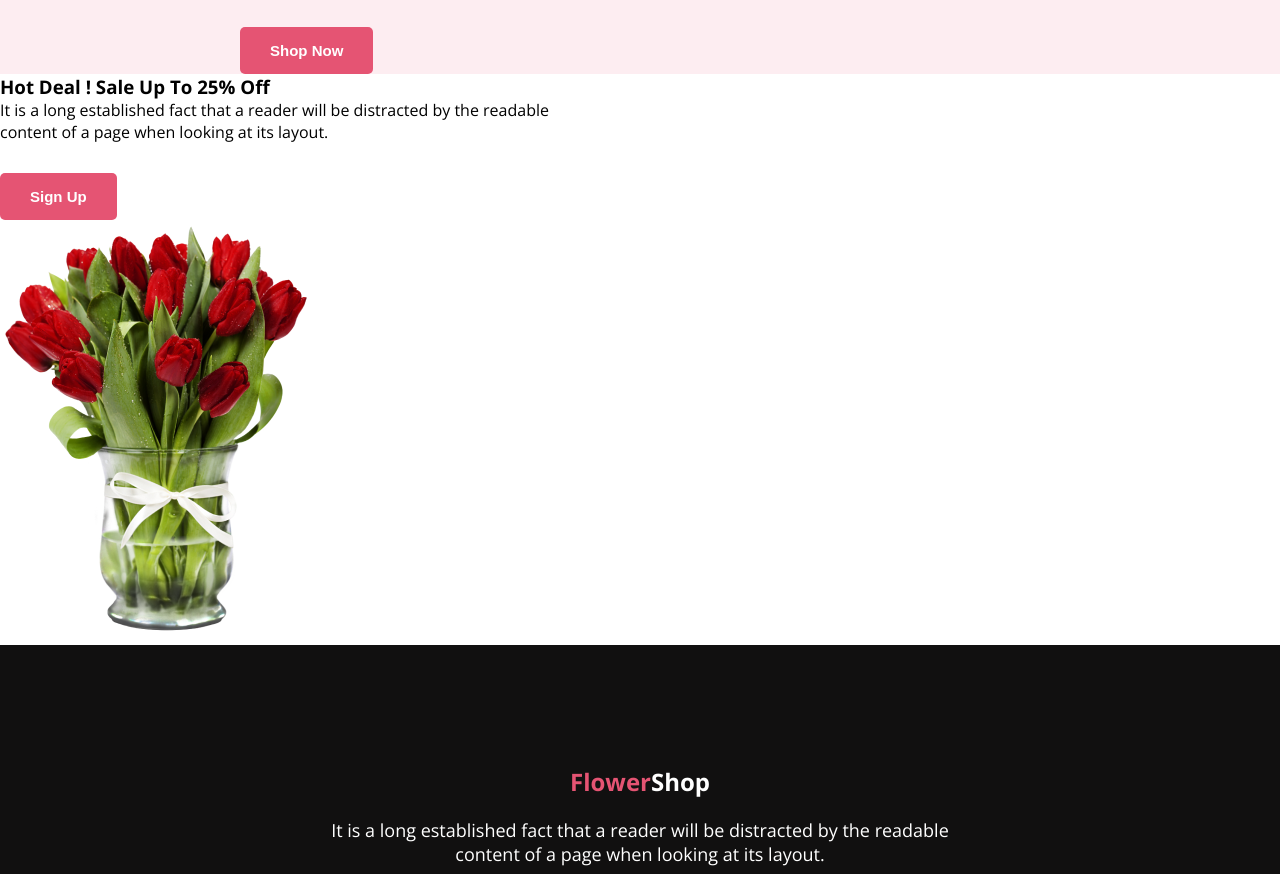
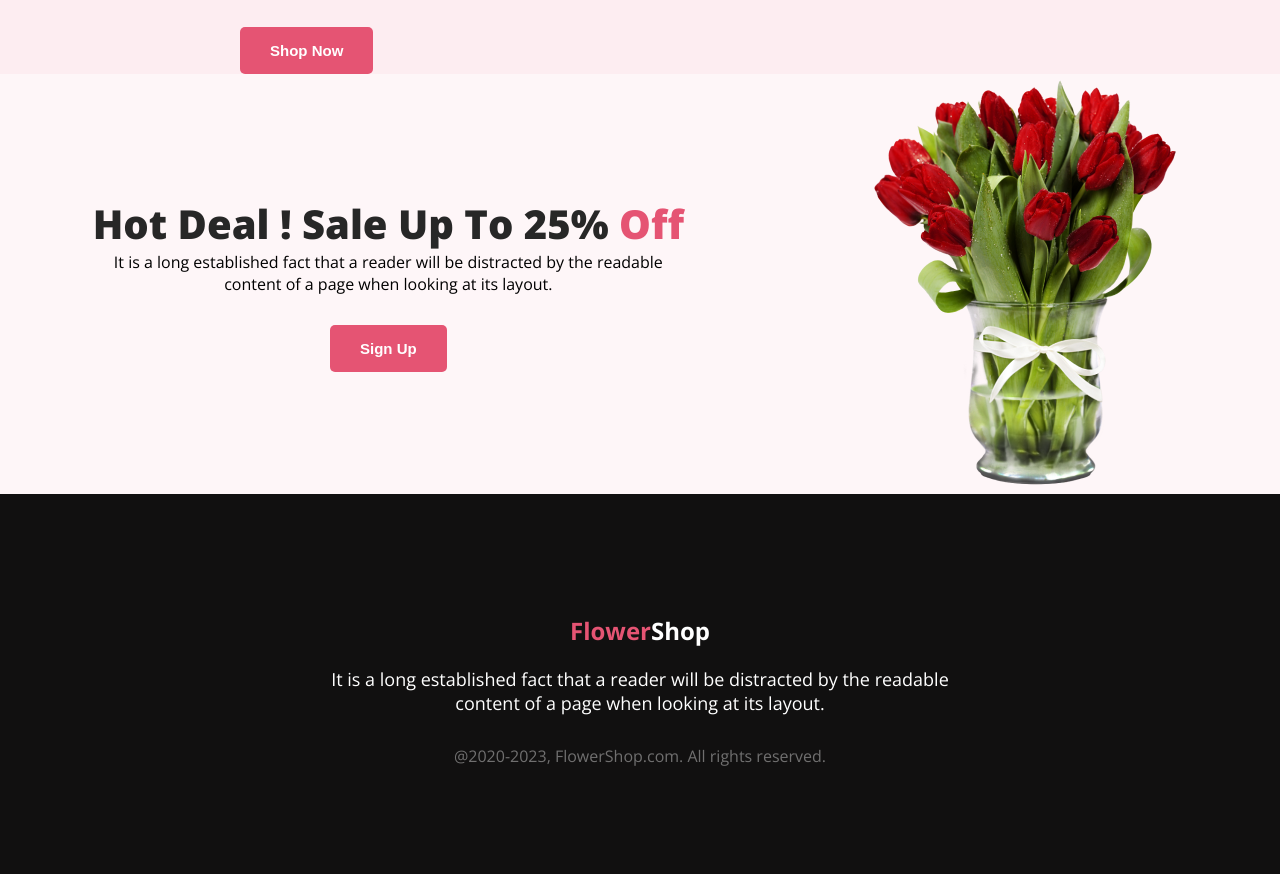
Before and after one commit to atikroman2019/Assignment-1, a plain HTML site: page index.html in a window 1280 px wide. Shown: the part 897-1771 px from the top of the page. Drawn offline with nearby package versions, Linux system fonts and the light colour scheme.

Commit message:
deals-part

```diff
--- a/style.css
+++ b/style.css
@@ -5,7 +5,7 @@ body {
   font-family: "Lato", sans-serif;
   font-family: "Open Sans", sans-serif;
 }
-
+/* banner style*/
 .banner {
   background-color: #e554731a;
   padding: 20px 240px 0px 240px;
@@ -43,6 +43,8 @@ body {
 .banner-img {
   width: 600px;
 }
+/* footer style*/
+
 .footer {
   background-color: #111010;
   text-align: center;
@@ -71,3 +73,23 @@ h2 {
   color: white;
   margin-bottom: 20px;
 }
+/* Hot Deal Style*/
+.hot-deals {
+  background-color: #e554730d;
+  display: flex;
+  align-items: center;
+  justify-content: space-around;
+}
+
+.deals-content {
+  text-align: center;
+}
+
+.deals-title {
+  color: #272727;
+  font-size: 40px;
+  font-weight: 800;
+}
+.discount {
+  color: #e55473;
+}
```
